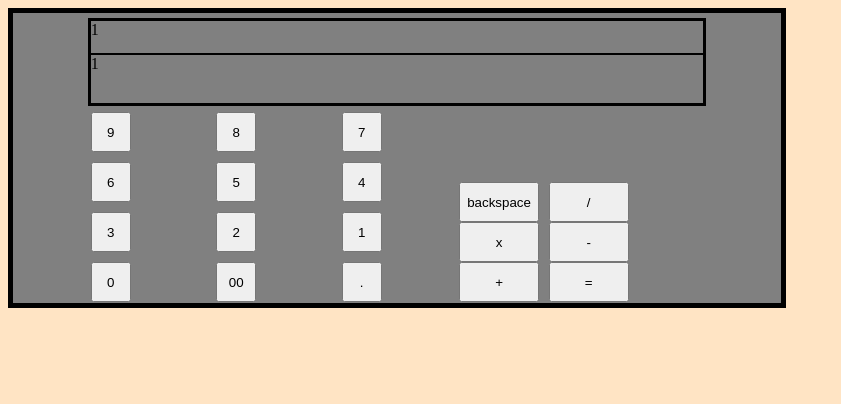
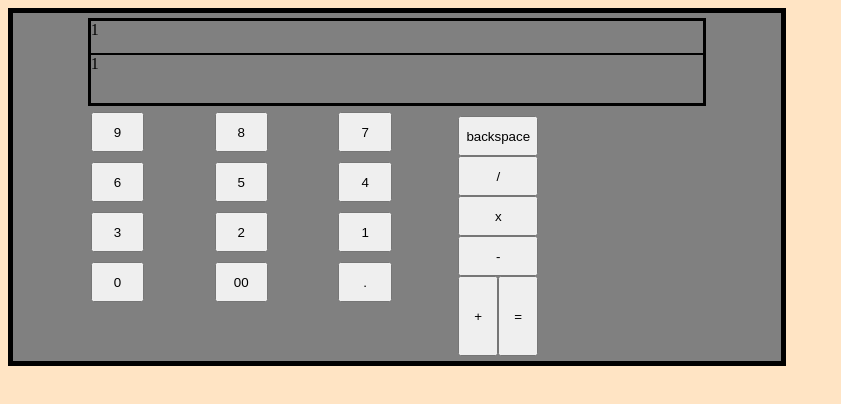
Before and after one commit to Zelouchan/calculator-odin, a plain HTML site: page index.html in a window 1280 px wide. Shown: the whole page, without its empty margins (0-841 px from the left). Drawn offline with Linux system fonts and the light colour scheme.

Commit message:
small update on css

```diff
--- a/style.css
+++ b/style.css
@@ -55,12 +55,17 @@ body {
 
 .numberButtons button {
     height: 3em;
-    width: 3em;
+    width: 4em;
 }
 
-.operatorButtons button{
+.top button{
     height: 3em;
     width: 6em;
+}
+
+.bottom button{
+    height: 6em;
+    width: 3em;
 }
 .operatorButtons {
     align-self: end;
@@ -68,14 +73,17 @@ body {
     flex-direction: column;
     width: 40%;
     height: 100%;
-    margin: 1px;
+    margin: 5px;
 }
 
 .top {
+    display: flex;
+    font-family: 'Courier New', Courier, monospace;
+    flex-direction: column;
+}
+
+.bottom {
+    display: flex;
     font-family: 'Courier New', Courier, monospace;
     flex-direction: row;
 }
-
-.bottom {
-    font-family: 'Courier New', Courier, monospace;
-}
```
